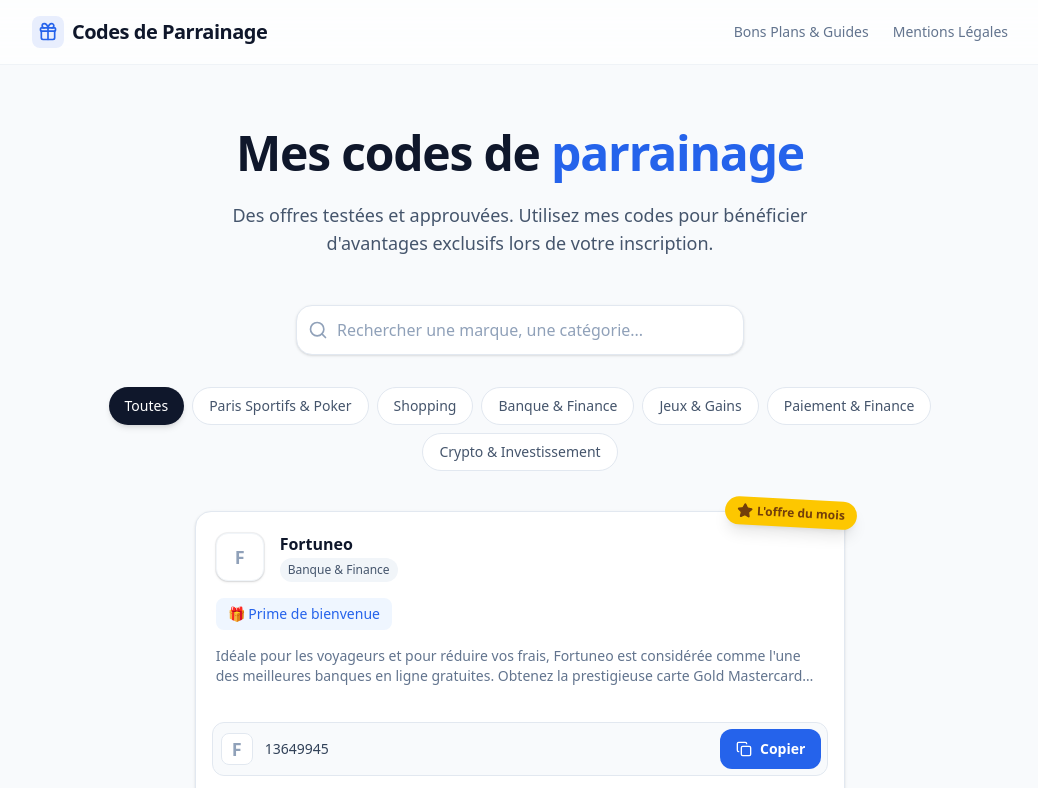
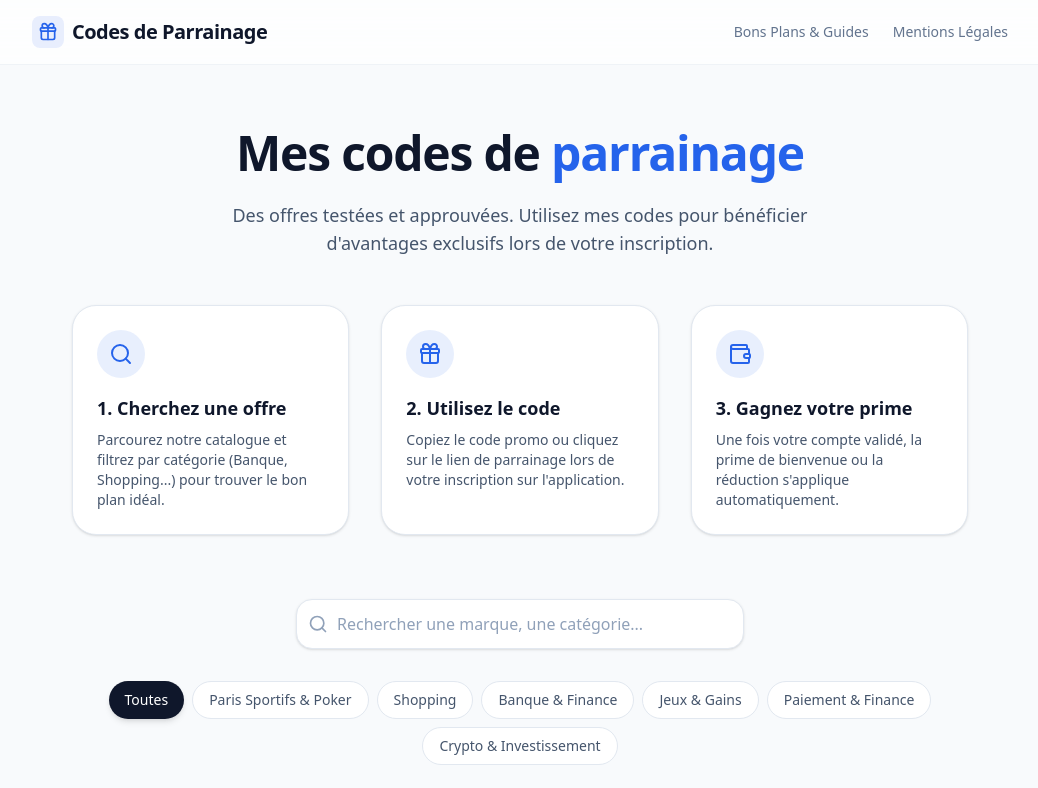
Before and after one commit to NACoaching/ParraineMoi, a Next.js app: page / in a window 1280 px wide. Shown: the top 788 px of the page, without its empty margins (120-1158 px from the left). Built offline with nearby package versions, Linux system fonts and the light colour scheme.

Commit message:
feat(ui): add visual 'How it works' and 'Guides' sections to the homepage to boost conversions and SEO

```diff
--- a/src/app/page.tsx
+++ b/src/app/page.tsx
@@ -2,7 +2,9 @@ import { ReferralGrid } from "@/components/ReferralGrid";
 import referralsData from "@/data/referrals.json";
 import { Referral } from "@/components/ReferralCard";
 import { FaqAccordion } from "@/components/FaqAccordion";
-
+import guidesData from "@/data/guides.json";
+import Link from "next/link";
+import { ArrowRight, Search, Gift, Wallet } from "lucide-react";
 export default function Home() {
   const referrals = referralsData as Referral[];
 
@@ -31,8 +33,69 @@ export default function Home() {
           Des offres testées et approuvées. Utilisez mes codes pour bénéficier d'avantages exclusifs lors de votre inscription.
         </p>
 
+        {/* Comment ça marche */}
+        <div className="grid grid-cols-1 md:grid-cols-3 gap-8 mb-16 w-full max-w-4xl mx-auto text-left">
+          <div className="flex flex-col items-center md:items-start text-center md:text-left bg-white dark:bg-slate-900 border border-slate-200 dark:border-slate-800 p-6 rounded-3xl shadow-sm hover:shadow-md transition-shadow">
+            <div className="h-12 w-12 rounded-full bg-primary/10 text-primary flex items-center justify-center mb-4">
+              <Search className="h-6 w-6" />
+            </div>
+            <h3 className="font-bold text-slate-900 dark:text-white mb-2 text-lg">1. Cherchez une offre</h3>
+            <p className="text-slate-600 dark:text-slate-400 text-sm">Parcourez notre catalogue et filtrez par catégorie (Banque, Shopping...) pour trouver le bon plan idéal.</p>
+          </div>
+          <div className="flex flex-col items-center md:items-start text-center md:text-left bg-white dark:bg-slate-900 border border-slate-200 dark:border-slate-800 p-6 rounded-3xl shadow-sm hover:shadow-md transition-shadow">
+            <div className="h-12 w-12 rounded-full bg-primary/10 text-primary flex items-center justify-center mb-4">
+              <Gift className="h-6 w-6" />
+            </div>
+            <h3 className="font-bold text-slate-900 dark:text-white mb-2 text-lg">2. Utilisez le code</h3>
+            <p className="text-slate-600 dark:text-slate-400 text-sm">Copiez le code promo ou cliquez sur le lien de parrainage lors de votre inscription sur l'application.</p>
+          </div>
+          <div className="flex flex-col items-center md:items-start text-center md:text-left bg-white dark:bg-slate-900 border border-slate-200 dark:border-slate-800 p-6 rounded-3xl shadow-sm hover:shadow-md transition-shadow">
+            <div className="h-12 w-12 rounded-full bg-primary/10 text-primary flex items-center justify-center mb-4">
+              <Wallet className="h-6 w-6" />
+            </div>
+            <h3 className="font-bold text-slate-900 dark:text-white mb-2 text-lg">3. Gagnez votre prime</h3>
+            <p className="text-slate-600 dark:text-slate-400 text-sm">Une fois votre compte validé, la prime de bienvenue ou la réduction s'applique automatiquement.</p>
+          </div>
+        </div>
+
         <ReferralGrid referrals={referrals} />
 
+      </section>
+
+      {/* Guides Section */}
+      <section className="w-full max-w-5xl px-4 sm:px-6 pb-12">
+        <div className="flex items-center justify-between mb-8">
+          <h2 className="text-2xl md:text-3xl font-bold text-slate-900 dark:text-white">
+            Guides & Astuces
+          </h2>
+          <Link href="/guides" className="text-primary hover:text-primary/80 font-medium flex items-center gap-1">
+            Tous les guides <ArrowRight className="h-4 w-4" />
+          </Link>
+        </div>
+        <div className="grid grid-cols-1 md:grid-cols-2 lg:grid-cols-3 gap-6">
+          {guidesData.slice(0, 3).map((guide) => (
+            <Link key={guide.id} href={`/guides/${guide.slug}`} className="group flex flex-col h-full bg-white dark:bg-slate-900 border border-slate-200 dark:border-slate-800 rounded-3xl overflow-hidden hover:shadow-lg hover:border-primary/50 transition-all duration-300">
+              <div className="p-6 flex flex-col h-full">
+                <div className="flex items-center gap-2 mb-4">
+                  <span className="text-xs font-semibold text-primary bg-primary/10 px-2.5 py-1 rounded-full">{guide.category}</span>
+                  <span className="text-xs text-slate-500 dark:text-slate-400">{guide.readingTime}</span>
+                </div>
+                <h3 className="text-lg font-bold text-slate-900 dark:text-white mb-3 group-hover:text-primary transition-colors line-clamp-2">
+                  {guide.title}
+                </h3>
+                <p className="text-sm text-slate-600 dark:text-slate-400 line-clamp-3 mb-4 flex-grow">
+                  {guide.excerpt}
+                </p>
+                <div className="flex justify-between items-center mt-auto pt-4 border-t border-slate-100 dark:border-slate-800">
+                  <span className="text-sm font-medium text-slate-900 dark:text-white">Lire la suite</span>
+                  <div className="h-8 w-8 rounded-full bg-slate-100 dark:bg-slate-800 flex items-center justify-center group-hover:bg-primary group-hover:text-white transition-colors">
+                    <ArrowRight className="h-4 w-4" />
+                  </div>
+                </div>
+              </div>
+            </Link>
+          ))}
+        </div>
       </section>
 
       <FaqAccordion faqs={generalFaqs} />
```
